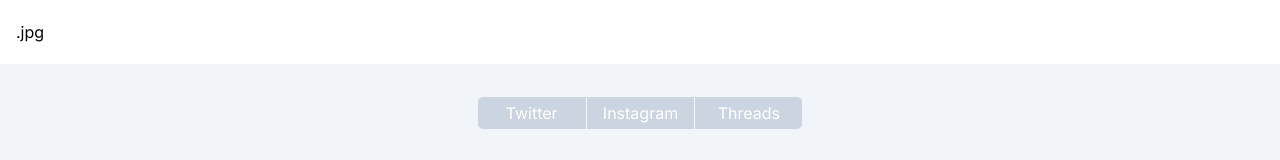
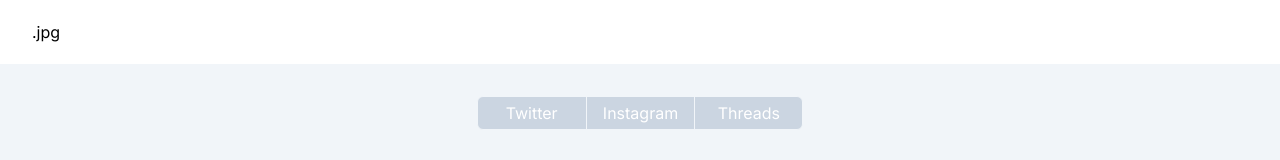
Before and after one commit to elvisyjlin/dotjpg, a Next.js app: page / in a window 1280 px wide. Shown: the top 160 px of the page. Built offline with nearby package versions, Linux system fonts and the light colour scheme; no server answers.

Commit message:
Refine navbar logo

```diff
--- a/src/components/navbar.tsx
+++ b/src/components/navbar.tsx
@@ -3,7 +3,7 @@ import { FC } from "react";
 
 const Navbar: FC = () => (
   <nav className="container mx-auto h-16  flex items-center">
-    <Link href="/">.jpg</Link>
+    <Link className="hover:bg-slate-50 px-4 py-2 rounded-lg" href="/">.jpg</Link>
   </nav>
 );
 
```
